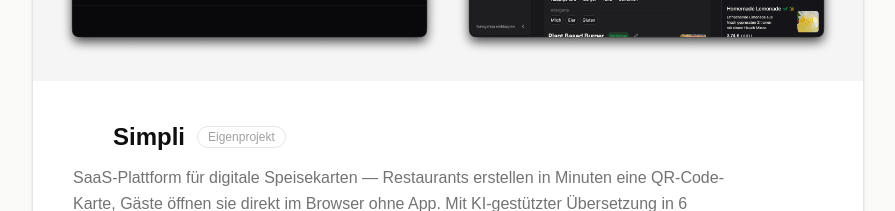
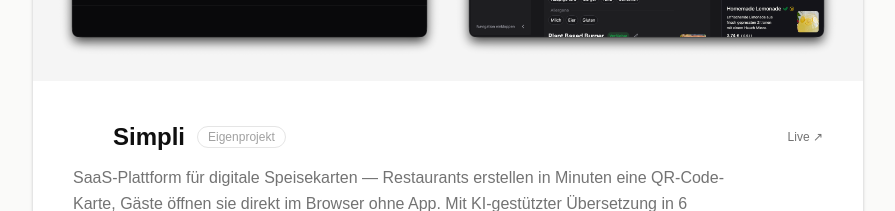
Before and after one commit to jnkoriginals/thieme-io, a Next.js app: page / in a window 1280 px wide. Shown: the part 2420-2631 px from the top of the page, without its empty margins (192-1087 px from the left). Built offline with nearby package versions, Linux system fonts and the light colour scheme.

Commit message:
feat: add live project link to ProjectCard component

```diff
--- a/src/app/page.tsx
+++ b/src/app/page.tsx
@@ -436,6 +436,16 @@
                     <span className='text-xs text-neutral-400 border border-neutral-200 dark:border-neutral-700 px-2.5 py-0.5 rounded-full'>
                         {project.type}
                     </span>
+                    {project.url && (
+                        <a
+                            href={project.url}
+                            target='_blank'
+                            rel='noopener noreferrer'
+                            className='ml-auto inline-flex items-center gap-1.5 text-xs font-medium text-neutral-500 dark:text-neutral-400 hover:text-neutral-900 dark:hover:text-neutral-100 transition-colors'
+                        >
+                            Live ↗
+                        </a>
+                    )}
                 </div>
                 <p className='text-neutral-500 dark:text-neutral-400 text-sm md:text-base max-w-2xl mb-6 leading-relaxed'>
                     {project.description}
```
